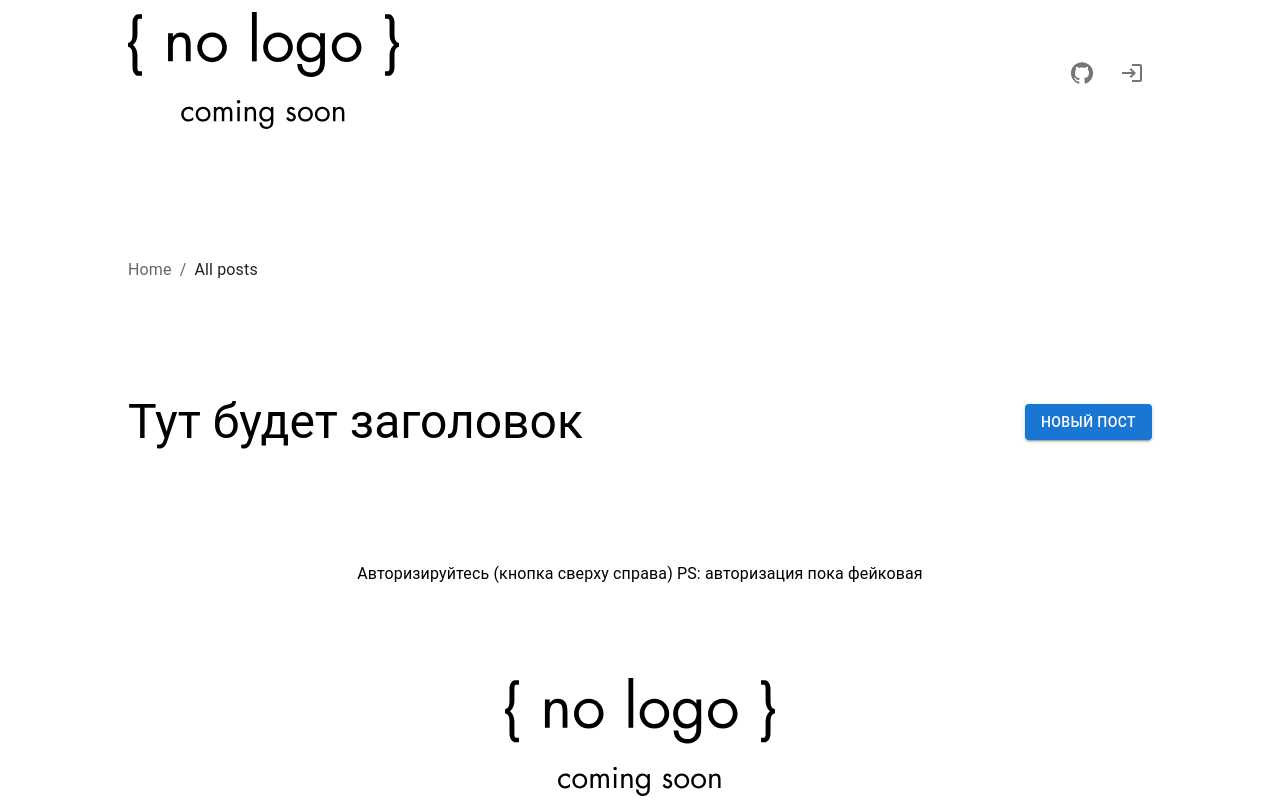
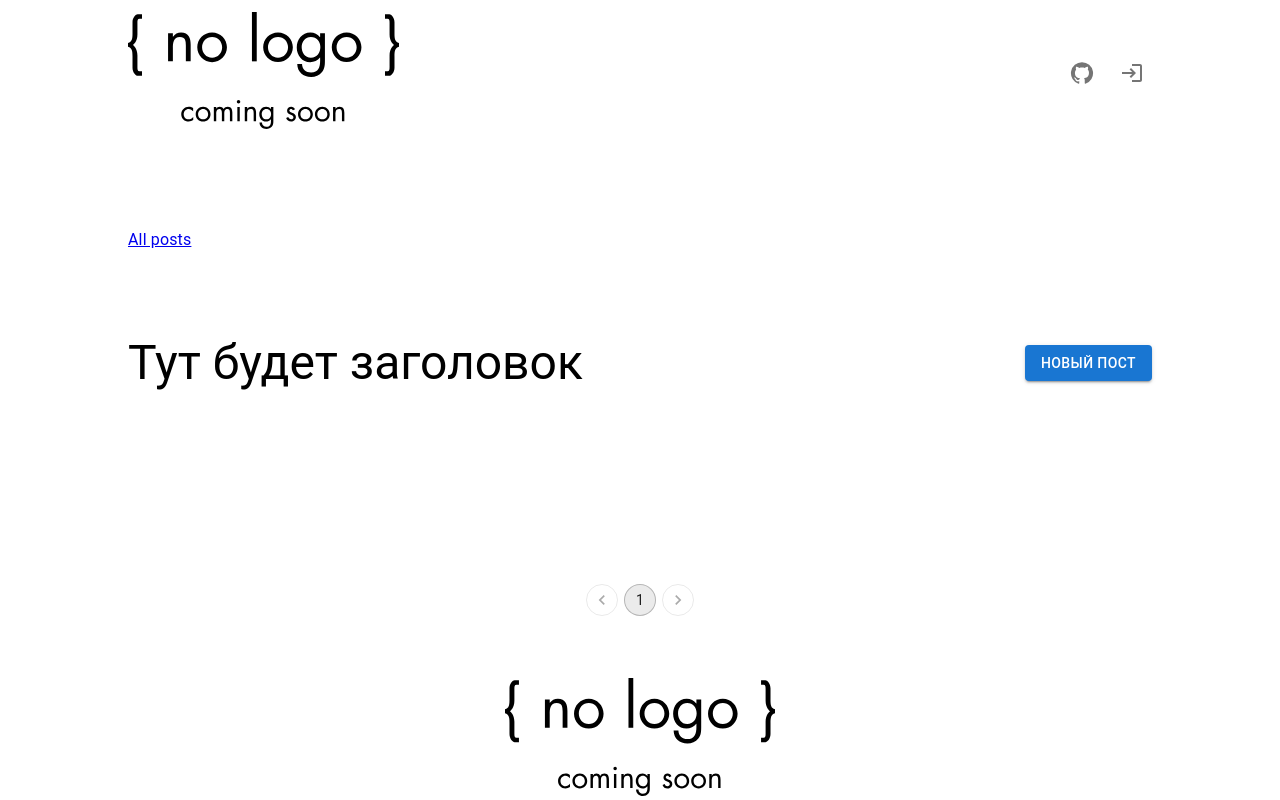
Before and after one commit to sopel1996/sberuniverse_dz_react_posts, a React app: page /all_posts in a window 1280 px wide. Built offline with nearby package versions, Linux system fonts and the light colour scheme.

Commit message:
add routing and item page. Item page not work

```diff
--- a/package.json
+++ b/package.json
@@ -17,6 +17,7 @@
         "normalize.css": "^8.0.1",
         "react": "^17.0.2",
         "react-dom": "^17.0.2",
+        "react-router-dom": "^6.3.0",
         "url-loader": "^4.1.1",
         "uuid": "^8.3.2"
     },
--- a/src/App.js
+++ b/src/App.js
@@ -1,15 +1,18 @@
 import { useEffect, useState } from "react";
+import { Routes, Route, Link } from 'react-router-dom';
+
+import { Footer } from "./components/Footer";
+import { Header } from "./components/Header";
+import Logo  from "./components/Logo";
+import HeaderBtns from "./components/HeaderBtns";
+import { LoginContent } from "./components/LoginContent";
+
+import api from "./utils/api";
+
 import 'normalize.css';
 import "./App.css";
-import { Footer } from "./components/Footer";
-import { CardList } from "./components/CardList";
-import { Header } from "./components/Header";
-import Logo  from "./components/Logo";
-import api from "./utils/api";
-import { POSTSONPAGE } from "./utils/config";
-import { Breadcrumbs } from "./components/Breadcrumbs";
-import { HeaderLine } from "./components/HeaderLine";
-import HeaderBtns from "./components/HeaderBtns";
+import { Typography } from "@mui/material";
+import { Item } from "./components/Item";
 
 function App() {
 
@@ -68,9 +71,22 @@ useEffect(() => {
     <Logo />
     <HeaderBtns isLogin={login} setLogin={setLogin} user={user}/>
     </Header>
-    <Breadcrumbs />
-    <HeaderLine />
-    <CardList list={postsState} setPostsState={setPostsState} pagesCnt={pagesCnt} setPagesCnt={setPagesCnt} login={login} favorite={favorite} setFavorite={setFavorite} user={user} setUpdateAfterDelete={setUpdateAfterDelete}/>
+    <Routes>
+      <Route
+      path='/'
+      element={
+          <div className='content__cards'>
+              <Typography>Авторизируйтесь (кнопка сверху справа)
+                PS: авторизация пока фейковая
+              </Typography>
+          </div>
+      } />
+      <Route path='/all_posts' element={
+        <LoginContent list={postsState} setPostsState={setPostsState} pagesCnt={pagesCnt} setPagesCnt={setPagesCnt} login={login} favorite={favorite} setFavorite={setFavorite} user={user} setUpdateAfterDelete={setUpdateAfterDelete}/>
+      }/>
+      <Route path='/post/:itemID' element={<Item />} />
+
+    </Routes>
     <Footer>
       <Logo />
 
--- a/src/components/Breadcrumbs/index.js
+++ b/src/components/Breadcrumbs/index.js
@@ -1,6 +1,6 @@
 import React from 'react';
 import {Breadcrumbs as BreadcrumbsMUI} from '@mui/material';
-import Link from '@mui/material/Link';
+import { Routes, Route, Link } from 'react-router-dom';
 import styles from "./style.module.css";
 
 function handleClick(event) {
@@ -13,13 +13,10 @@ export const Breadcrumbs = () => {
         <div className={styles.breadcrumbsContainer} role="presentation" onClick={handleClick}>
         <div className='sectionInner'>
           <BreadcrumbsMUI aria-label="breadcrumb">
-            <Link underline="hover" color="inherit" href="/">
-              Home
-            </Link>
             <Link
               underline="hover"
               color="text.primary"
-              href="#"
+              to="/all_posts"
               aria-current="page"
             >
               All posts
--- a/src/components/CardList/index.js
+++ b/src/components/CardList/index.js
@@ -4,7 +4,6 @@ import styles from "./style.module.css";
 import { POSTSONPAGE } from "../../utils/config";
 import cn from 'classnames';
 import { Pagination } from "../Pagination";
-import { Typography } from "@mui/material";
 import api from "../../utils/api";
 
 export const CardList = ({ list, setPostsState, pagesCnt, setPagesCnt, login, favorite, setFavorite, user, setUpdateAfterDelete,  }) => {
@@ -23,37 +22,18 @@ export const CardList = ({ list, setPostsState, pagesCnt, setPagesCnt, login, fa
     )
     .catch((err)=>{alert(err)})
   };
-  // const sliceList = (el) => {
-  //   var slicedList = 0;
-  //   if (localStorage.getItem("beginState")) {
-  //     slicedList = JSON.parse(localStorage.getItem("beginState")).slice(
-  //       POSTSONPAGE * (el - 1),
-  //       POSTSONPAGE * el
-  //     );
-  //   } else {
-  //     slicedList = list.slice(POSTSONPAGE * (el - 1), POSTSONPAGE * el);
-  //   }
-  //   setPostsState(slicedList);
-  // };
 
-  if (login){
     return (
       <div className={cn('sectionInner', styles.cardListContainer)}>
         <div className={cn(styles.gridTable)}>
-          {/* <Card list={list.slice(0,POSTSONPAGE)} /> */}
           {
-            list?.slice(0,POSTSONPAGE).map((item) => (
+            list?.map((item) => (
               <Card post={item} key={item._id} isInFavorite={favorite.includes(item._id)} setFavorite={setFavorite} user={user} setUpdateAfterDelete={setUpdateAfterDelete} setPage={setPage}/>
-              // <Card post={item} key={item._id} isInFavorite={item.likes.includes(userID)} setFavorite={setFavorite} like={item.likes.includes(userID)}/>
             ))
           }
         </div>
         <Pagination pagesCnt={pagesCnt} setPage={setPage} page={page}/>
         </div>
   );
-}else {return (
-  <Typography>Авторизируйтесь (кнопка сверху справа)
-    PS: авторизация пока фейковая
-  </Typography>
-)}
+
 };
--- a/src/components/HeaderBtns/index.js
+++ b/src/components/HeaderBtns/index.js
@@ -10,10 +10,10 @@ import Tooltip from "@mui/material/Tooltip";
 import Settings from "@mui/icons-material/Settings";
 import Logout from "@mui/icons-material/Logout";
 import { Link } from "@mui/material";
+import { Link as LinkRoute } from 'react-router-dom';
+
 import GitHubIcon from "@mui/icons-material/GitHub";
 import LoginIcon from "@mui/icons-material/Login";
-import api from "../../utils/api";
-import Typography from "@mui/material/Typography";
 
 export default function HeaderBtns({ isLogin, setLogin, user }) {
   const [anchorEl, setAnchorEl] = React.useState(null);
@@ -63,9 +63,11 @@ export default function HeaderBtns({ isLogin, setLogin, user }) {
             </IconButton>
           </Tooltip>
         ) : (
+          <LinkRoute to={'all_posts'}>
           <IconButton aria-label="Login" onClick={loginFunc}>
             <LoginIcon />
           </IconButton>
+          </LinkRoute>
         )}
       </Box>
       <Menu
@@ -120,10 +122,12 @@ export default function HeaderBtns({ isLogin, setLogin, user }) {
           Settings
         </MenuItem>
         <MenuItem onClick={logoutFunc}>
+          <LinkRoute to={'/'}>
           <ListItemIcon>
             <Logout fontSize="small" />
           </ListItemIcon>
           Logout
+          </LinkRoute>
         </MenuItem>
       </Menu>
     </React.Fragment>
--- a/src/components/HeaderLine/index.js
+++ b/src/components/HeaderLine/index.js
@@ -1,13 +1,9 @@
 import React from 'react';
-import Stack from '@mui/material/Stack';
 import Button from '@mui/material/Button';
 import Typography from '@mui/material/Typography';
 import style from './style.module.css';
 import cn from 'classnames';
 import { Modal } from '../Modal';
-const clickHandler = ()=>{
-    console.log('Click on NewPostBtn');
-}
 
 export const HeaderLine = () => {
   const [open, setOpen] = React.useState(false);
--- /dev/null
+++ b/src/components/Item/index.js
@@ -0,0 +1,36 @@
+import React, { useEffect, useState } from 'react';
+import { useParams, useNavigate } from 'react-router-dom';
+import api from '../../utils/api';
+
+import Grid from '@mui/material/Grid';
+import { Button, Typography } from '@mui/material';
+
+export const Item = () => {
+    const [item, setItem] = useState(null);
+    const params = useParams();
+    // const navigate = useNavigate();
+
+    // const handleClick = () => {
+    //     api.deleteProduct(params.itemID)
+    //         .then((data) => {
+    //             console.log(data);
+    //             navigate('/');
+    //         })
+    //         .catch((err) => alert(err));
+    // };
+
+    // const navigateToEditPage = () => {
+    //     navigate(`edit`);
+    // };
+
+    useEffect(() => {
+        api.getPosts(params.itemID)
+            .then((data) => setItem(data))
+            .catch((err) => alert(err));
+    }, []);
+    return (
+        <>
+        {console.log(item)}
+        </>
+    );
+};
--- /dev/null
+++ b/src/components/LoginContent/index.js
@@ -0,0 +1,15 @@
+import React from 'react'
+import { Breadcrumbs } from '../Breadcrumbs'
+import { CardList } from '../CardList'
+import { HeaderLine } from '../HeaderLine'
+
+export const LoginContent = ({list, setPostsState, pagesCnt, setPagesCnt, login, favorite, setFavorite, user, setUpdateAfterDelete}) => {
+  return (
+    <>
+        <Breadcrumbs />
+        <HeaderLine />
+        <CardList list={list} setPostsState={setPostsState} pagesCnt={pagesCnt} setPagesCnt={setPagesCnt} login={login} favorite={favorite} setFavorite={setFavorite} user={user} setUpdateAfterDelete={setUpdateAfterDelete}/>
+    </>
+
+  )
+}
--- a/src/utils/api.js
+++ b/src/utils/api.js
@@ -9,8 +9,9 @@ class Api {
         // this._token = token;
     }
 
-    getPosts() {
-        return fetch(`${this._url}/posts`, {
+    getPosts(itemID) {
+        const requestUrl = itemID ? `${this._url}/posts/${itemID}` : `${this._url}/posts`;
+        return fetch(requestUrl, {
             headers: {
                 authorization: `Bearer ${localStorage.getItem('token')}`,
             },
--- a/webpack.config.js
+++ b/webpack.config.js
@@ -6,8 +6,10 @@ module.exports = {
     output: {
         path: path.resolve(__dirname, 'dist'), //путь куда будет собираться наш проект
         filename: 'main.js', // имя нашего бандла
+        publicPath:'/'
     },
     devServer: {
+        historyApiFallback: true,
         static: path.resolve(__dirname, './dist'), // путь, куда "смотрит" режим разработчика
         compress: true, // это ускорит загрузку в режиме разработки
         port: 8080, // порт, чтобы открывать сайт по адресу localhost:8080, но можно поменять порт
```
Also changed, not shown: src/components/Card/index.js (+9 -9 lines), src/index.js (+5 -3 lines), 1 other file (tests, documents, lock files or other folders).
